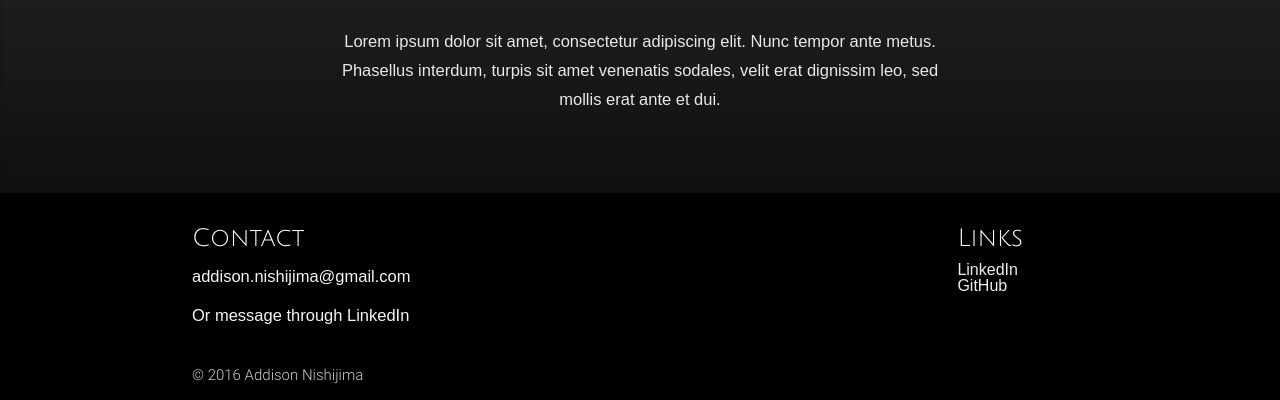
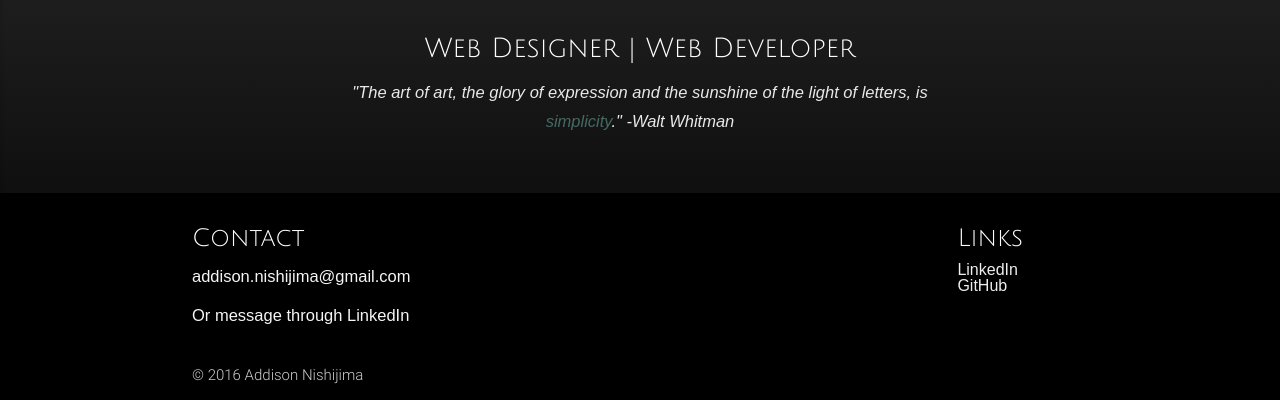
Before and after one commit to AddisonNishijima/portfolio, a plain HTML site: page index.html in a window 1280 px wide. Shown: the part 400-800 px from the top of the page. Drawn offline with nearby package versions, Linux system fonts and the light colour scheme; a web font is replaced by a local one.

Commit message:
add quote, adjust css styling, add content to about page

```diff
--- a/index.html
+++ b/index.html
@@ -52,7 +52,9 @@
           <div class="col m3 l3">
           </div>
           <div class="col s12 m6 l6">
-            <p>Lorem ipsum dolor sit amet, consectetur adipiscing elit. Nunc tempor ante metus. Phasellus interdum, turpis sit amet venenatis sodales, velit erat dignissim leo, sed mollis erat ante et dui.</p>
+            <h4>Web Designer | Web Developer</h4>
+            <p id="quote">"The art of art, the glory of expression and the sunshine of the light of letters, is <span style="color: #466962">simplicity</span>."
+            -Walt Whitman</p>
           </div>
           <div class="col m3 l3">
           </div>
--- a/js/scripts.js
+++ b/js/scripts.js
@@ -2,4 +2,5 @@ $( document ).ready(function(){
   $('.hidden').fadeIn(3000).removeClass('hidden');
   $(".button-collapse").sideNav();
   $('.carousel').carousel();
+  $("#quote").delay(2000).fadeIn();
 })
--- a/scss/styles.scss
+++ b/scss/styles.scss
@@ -114,6 +114,14 @@ h3 {
   color: lightgrey;
   text-decoration: underline;
 }
+
+h4 {
+  font-family: 'Julius Sans One', sans-serif;
+  font-size: 1.8em;
+  color: white;
+  text-align: center;
+}
+
 h5 {
   font-family: 'Julius Sans One', sans-serif;
 }
@@ -122,6 +130,11 @@ h5 {
   display: none;
 }
 
+#quote {
+  display: none;
+  font-style: italic;
+}
+
 img {
   display: block;
   margin: auto;
```
Also changed, not shown: about.html (+1 -0 lines), css/styles.css, 1 other file.
